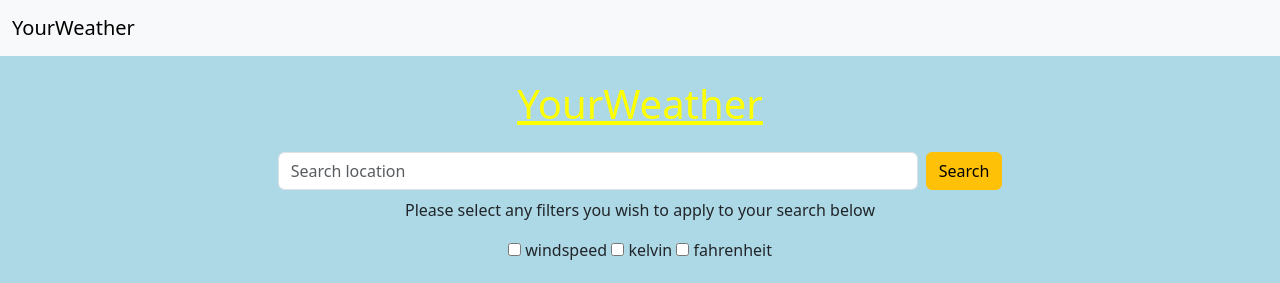
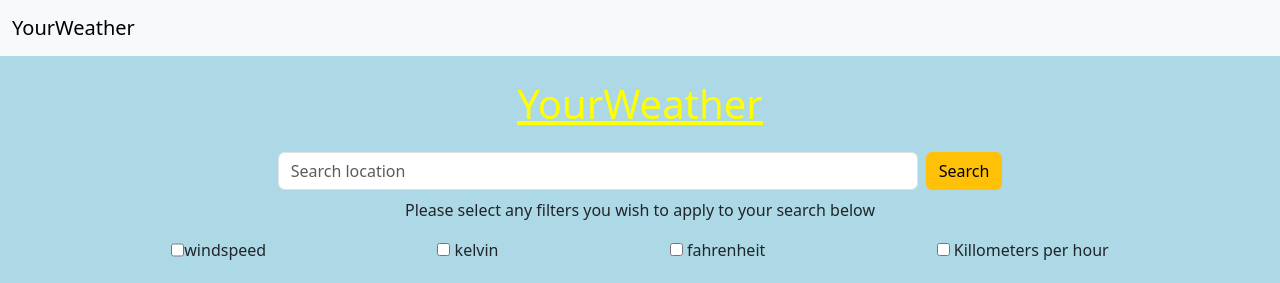
Before and after one commit to Mark1-15/project2-yourweather, a plain HTML site: page index.html in a window 1280 px wide. Shown: the top 283 px of the page. Drawn offline with nearby package versions, Linux system fonts and the light colour scheme.

Commit message:
positioned search filters correctly under search bar in index.html

```diff
--- a/assets/css/style.css
+++ b/assets/css/style.css
@@ -19,9 +19,16 @@
     max-width: 50%;
 }
 
-.main-search-area {
-    background-color: white;
+.input-center {
+    display: flex;
+    justify-content: space-evenly;
 }
+
+.input-split {
+    display: flex;
+    justify-content: center;
+}
+
 /* Results section */
 /*#results-section {
 
--- a/index.html
+++ b/index.html
@@ -40,12 +40,24 @@
     <!-- Search area optional buttons/filters -->
     <fieldset class="center">
       <p>Please select any filters you wish to apply to your search below</p>
-      <input type="checkbox" name="windspeed" id="windspeed">
-      <label for="windspeed">windspeed</label>
-      <input type="checkbox" name="kelvin" id="kelvin">
-      <label for="windspeed">kelvin</label>
-      <input type="checkbox" name="fahrenheit" id="fahrenheit">
-      <label for="windspeed">fahrenheit</label>
+      <div class="input-center">
+      <div class="input-split">
+        <input type="checkbox" name="windspeed" id="windspeed" >
+        <label for="windspeed">windspeed</label>
+      </div>
+      <div>
+        <input type="checkbox" name="kelvin" id="kelvin">
+        <label for="windspeed">kelvin</label>
+      </div>
+      <div>
+        <input type="checkbox" name="fahrenheit" id="fahrenheit">
+        <label for="windspeed">fahrenheit</label>
+      </div>
+      <div>
+        <input type="checkbox" name="kph" id="kph">
+        <label for="windspeed">Killometers per hour</label>
+        </div>
+      </div>
      </fieldset>
 
 
```
